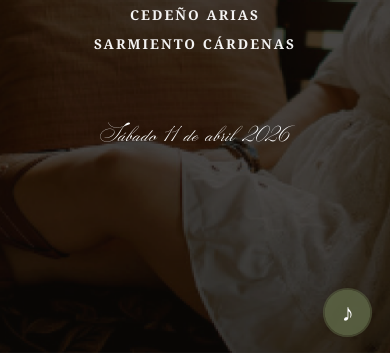
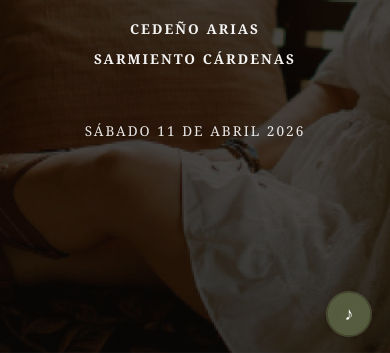
Before and after one commit to ortizalfano/boda-adriana-diego, a website built with Vite: page index.html in a window 390 px wide. Shown: the part 489-842 px from the top of the page. Built offline with nearby package versions, Linux system fonts and the light colour scheme; files whose address does not match are found by name.

Commit message:
Improve date legibility and fix music button responsive overflow

```diff
--- a/style.css
+++ b/style.css
@@ -210,11 +210,14 @@ section {
 
 /* Date – script font matching the reference design */
 .hero-date {
-  font-family: var(--font-script);
-  font-size: clamp(2.2rem, 4vw, 3.5rem);
-  font-weight: normal;
-  letter-spacing: 0.02em;
+  font-family: var(--font-sans);
+  /* Changed from script for better legibility */
+  font-size: 0.95rem;
+  font-weight: 500;
+  letter-spacing: 0.2em;
+  text-transform: uppercase;
   text-shadow: 0 1px 12px rgba(0, 0, 0, 0.4);
+  color: rgba(255, 255, 255, 0.9);
 }
 
 /* =========================================
@@ -1057,7 +1060,9 @@ section {
   }
 
   .hero-date {
-    font-size: 1.6rem;
+    font-size: 0.85rem;
+    letter-spacing: 0.15em;
+    margin-top: -10px;
   }
 
   .section-title-white,
@@ -1794,7 +1799,11 @@ section {
   .music-fab {
     bottom: 20px;
     right: 20px;
-    width: 45px;
-    height: 45px;
-  }
-}
+    width: 42px;
+    height: 42px;
+  }
+
+  .music-icon {
+    font-size: 18px;
+  }
+}
```
